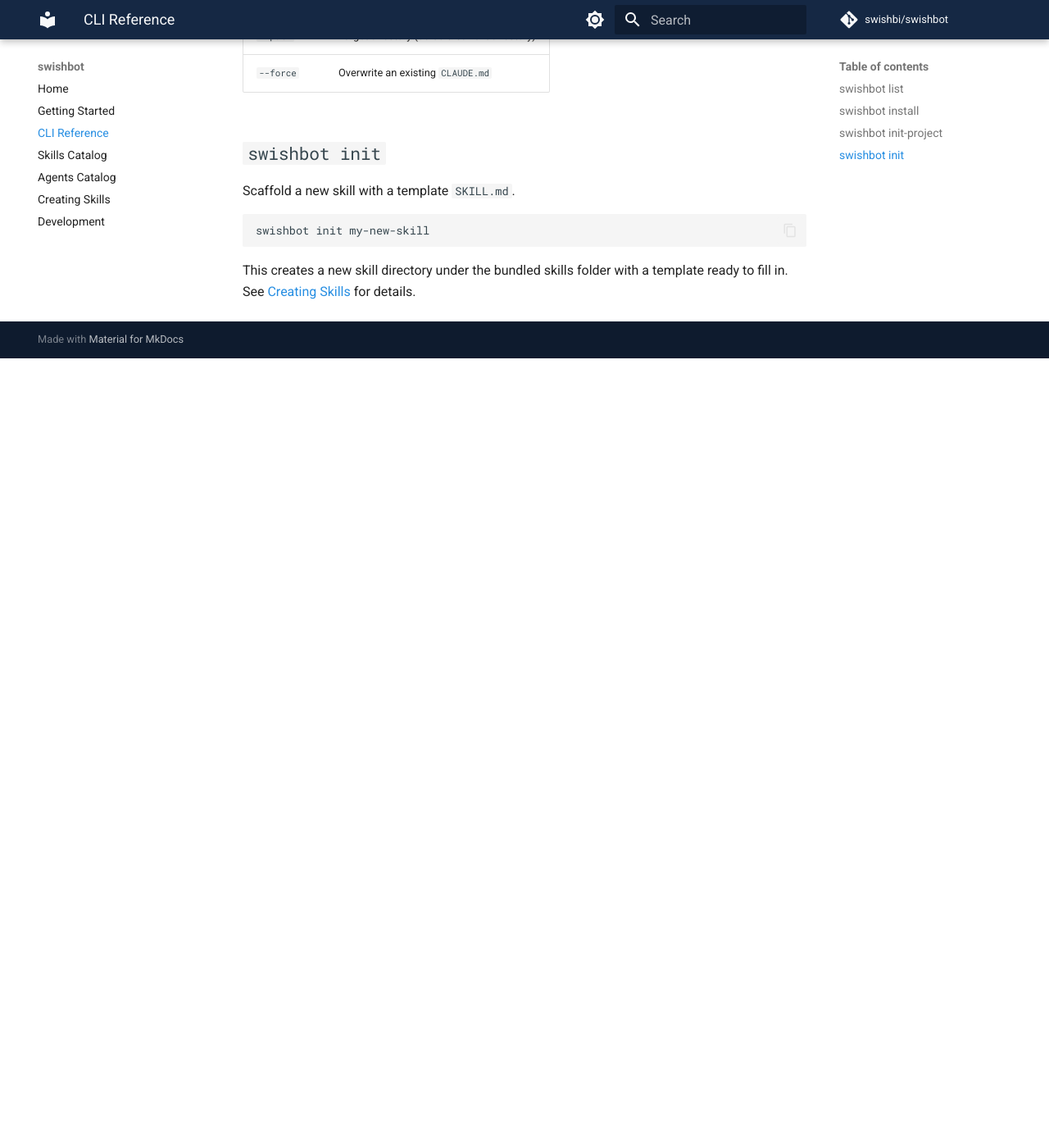
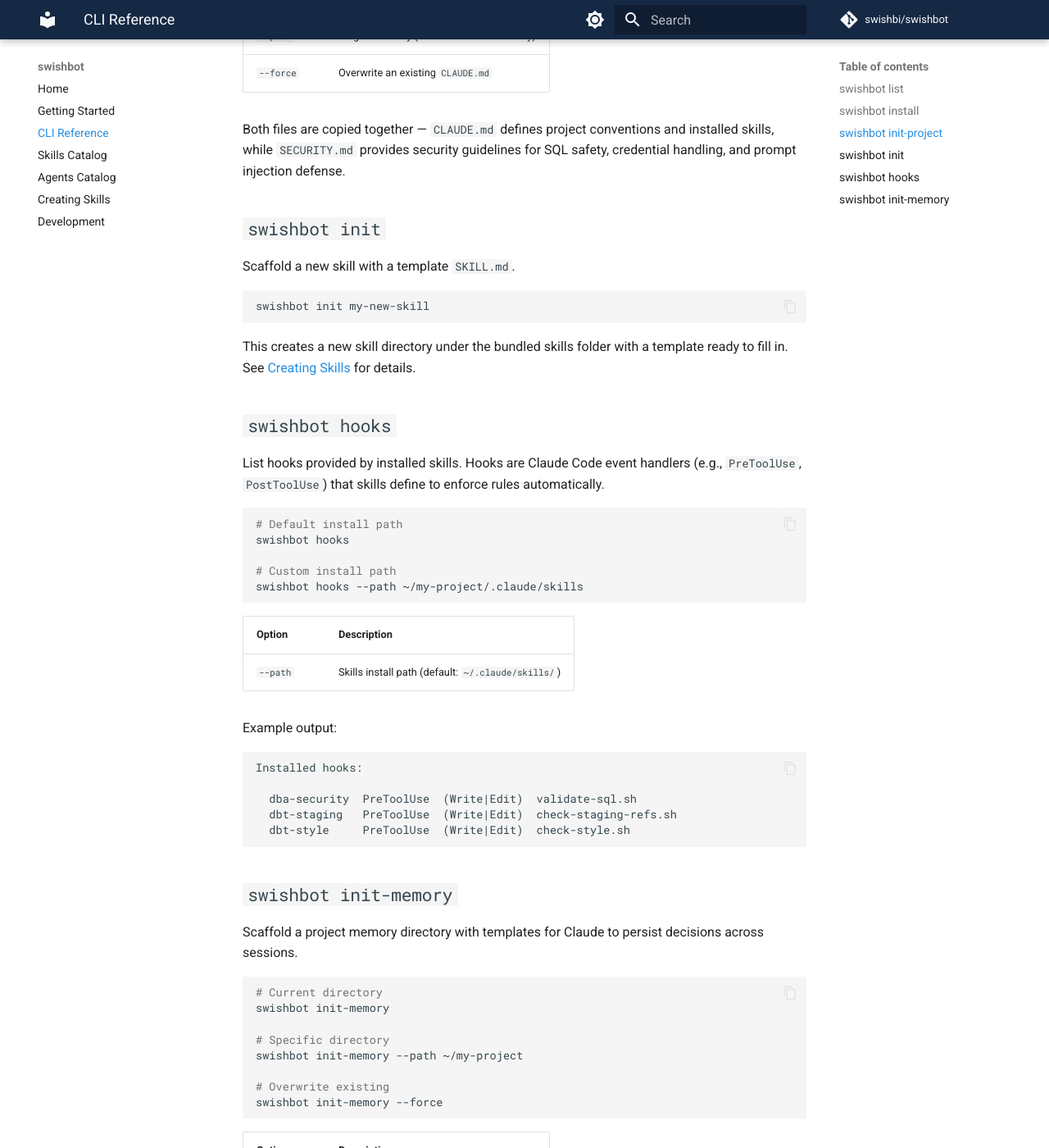
Before and after one commit to swishbi/swishbot, an MkDocs documentation site: the page built from docs/cli-reference.md, in a window 1280 px wide and 1400 px high, scrolled down 1962 px. Shown: the whole window at 82% size. Built offline with MkDocs 1.6.1 and Material for MkDocs 9.7.7, drawn with Linux system fonts in a browser that asks for light colours; comment, search, counter and statistics services are not loaded; before the commit the page ends 2399 px from its top, so only the background shows below that; some of the changed text lies outside the part shown.

Commit message:
feat: add skill validation tests, update docs, and harden CI
Add test parity for skill frontmatter (copyright footer, single-line
descriptions, required fields) matching existing agent tests. Document
hooks and init-memory commands in CLI reference and getting-started
guide. Add uv build and mkdocs build --strict to CI pipeline.

Co-Authored-By: Claude Opus 4.6 <noreply@anthropic.com>

````diff
--- a/docs/cli-reference.md
+++ b/docs/cli-reference.md
@@ -70,7 +70,7 @@ If a skill or agent is already installed, it will be overwritten.
 
 ## `swishbot init-project`
 
-Create a starter `CLAUDE.md` in your project directory.
+Create a starter `CLAUDE.md` and `SECURITY.md` in your project directory.
 
 ```bash
 # Current directory
@@ -88,6 +88,8 @@ swishbot init-project --force
 | `--path` | Target directory (default: current directory) |
 | `--force` | Overwrite an existing `CLAUDE.md` |
 
+Both files are copied together — `CLAUDE.md` defines project conventions and installed skills, while `SECURITY.md` provides security guidelines for SQL safety, credential handling, and prompt injection defense.
+
 ## `swishbot init`
 
 Scaffold a new skill with a template `SKILL.md`.
@@ -97,3 +99,65 @@ swishbot init my-new-skill
 ```
 
 This creates a new skill directory under the bundled skills folder with a template ready to fill in. See [Creating Skills](creating-skills.md) for details.
+
+## `swishbot hooks`
+
+List hooks provided by installed skills. Hooks are Claude Code event handlers (e.g., `PreToolUse`, `PostToolUse`) that skills define to enforce rules automatically.
+
+```bash
+# Default install path
+swishbot hooks
+
+# Custom install path
+swishbot hooks --path ~/my-project/.claude/skills
+```
+
+| Option | Description |
+|--------|-------------|
+| `--path` | Skills install path (default: `~/.claude/skills/`) |
+
+Example output:
+
+```
+Installed hooks:
+
+  dba-security  PreToolUse  (Write|Edit)  validate-sql.sh
+  dbt-staging   PreToolUse  (Write|Edit)  check-staging-refs.sh
+  dbt-style     PreToolUse  (Write|Edit)  check-style.sh
+```
+
+## `swishbot init-memory`
+
+Scaffold a project memory directory with templates for Claude to persist decisions across sessions.
+
+```bash
+# Current directory
+swishbot init-memory
+
+# Specific directory
+swishbot init-memory --path ~/my-project
+
+# Overwrite existing
+swishbot init-memory --force
+```
+
+| Option | Description |
+|--------|-------------|
+| `--path` | Target directory (default: current directory) |
+| `--force` | Overwrite an existing memory directory |
+
+Example output:
+
+```
+  ✓ .claude/settings.json (session capture hook)
+
+  ✓ Memory templates → ~/my-project/.claude/memory
+    - MEMORY.md
+    - conventions.md
+    - modeling-decisions.md
+    - source-catalog.md
+
+Claude will update these files as decisions are made during sessions.
+```
+
+This creates a `.claude/memory/` directory with template files and a `settings.json` with a `Stop` hook that prompts Claude to save decisions at the end of each session.
````
Also changed, not shown: docs/creating-skills.md (+30 -1 lines), docs/getting-started.md (+20 -0 lines), docs/skills.md (+2 -0 lines), 3 other files.
